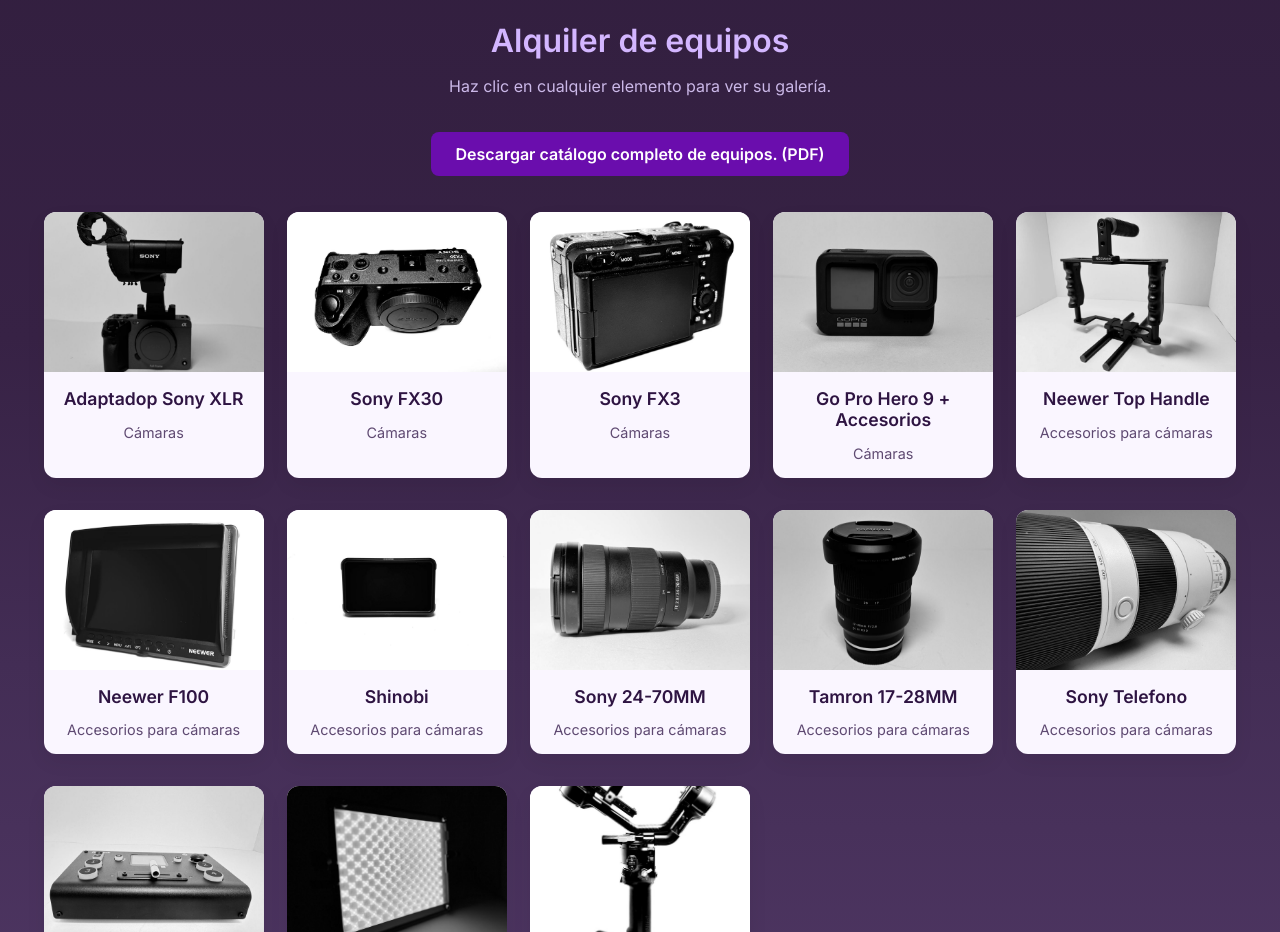
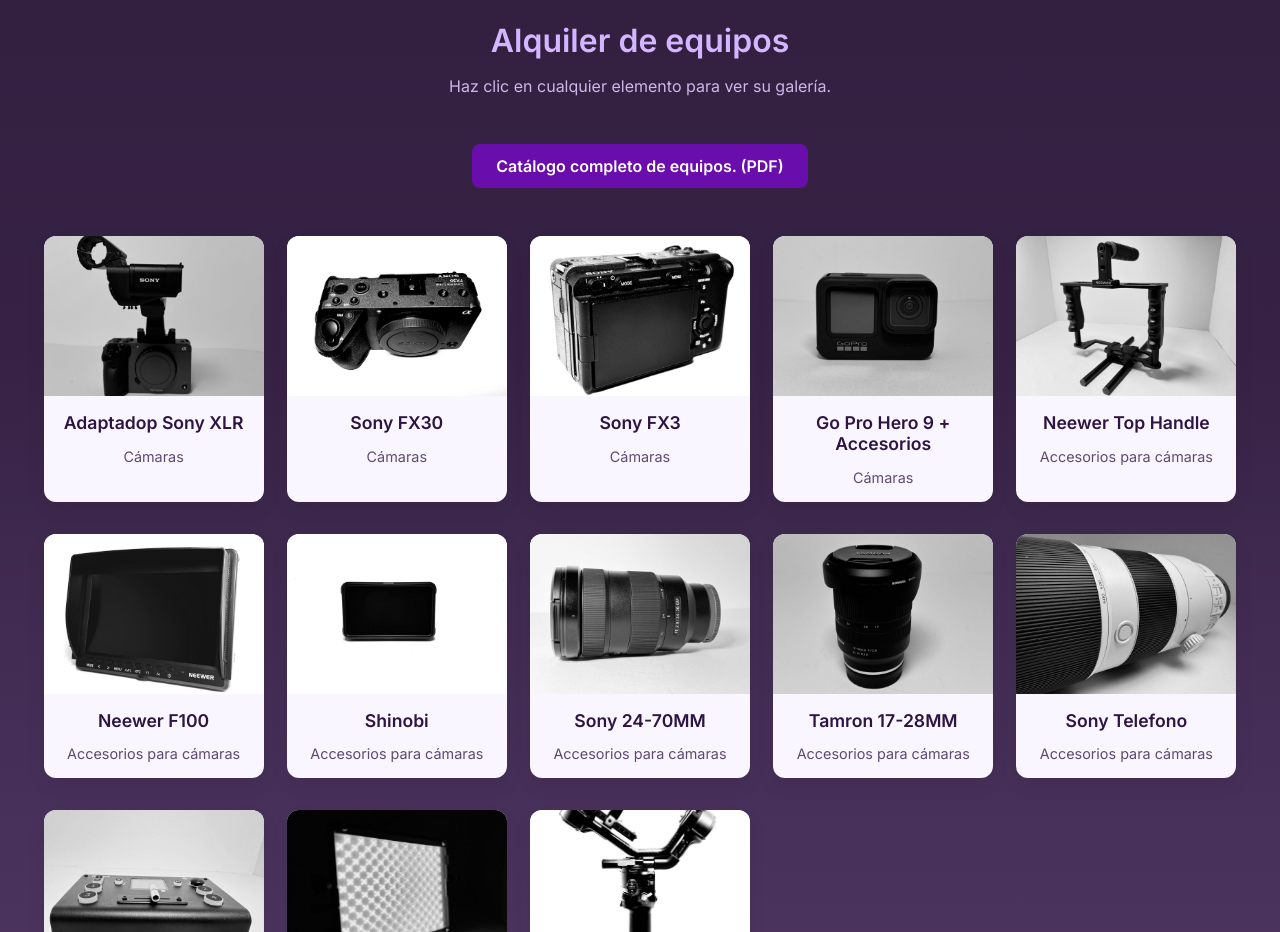
Before and after one commit to daumenas/mago-project, a Nuxt app: page / in a window 1280 px wide. Shown: the part 3260-4192 px from the top of the page. Built offline with nearby package versions, Linux system fonts and the light colour scheme.

Commit message:
Update EquipmentSection.vue
CSS

```diff
--- a/components/EquipmentSection.vue
+++ b/components/EquipmentSection.vue
@@ -7,7 +7,7 @@
         </p>
         <div class="catalog-download">
           <a href="/equipment/Rental-Catalog.pdf" target="_blank" class="catalog-btn">
-            Descargar catálogo completo de equipos. (PDF)
+            Catálogo completo de equipos. (PDF)
           </a>
         </div>
 
@@ -278,9 +278,11 @@
   text-align: center;
   margin-top: 3rem;
   margin-bottom: 3rem;
+  width: 100%;
 }
 
 .catalog-btn {
+  display: inline-block;
   background: var(--primary-color, #6a0dad);
   color: white;
   padding: 0.75rem 1.5rem;
@@ -288,6 +290,9 @@
   text-decoration: none;
   font-weight: 600;
   transition: background 0.3s;
+  text-align: center;
+  white-space: normal;
+  word-wrap: break-word;
 }
 
 .catalog-btn:hover {
```
